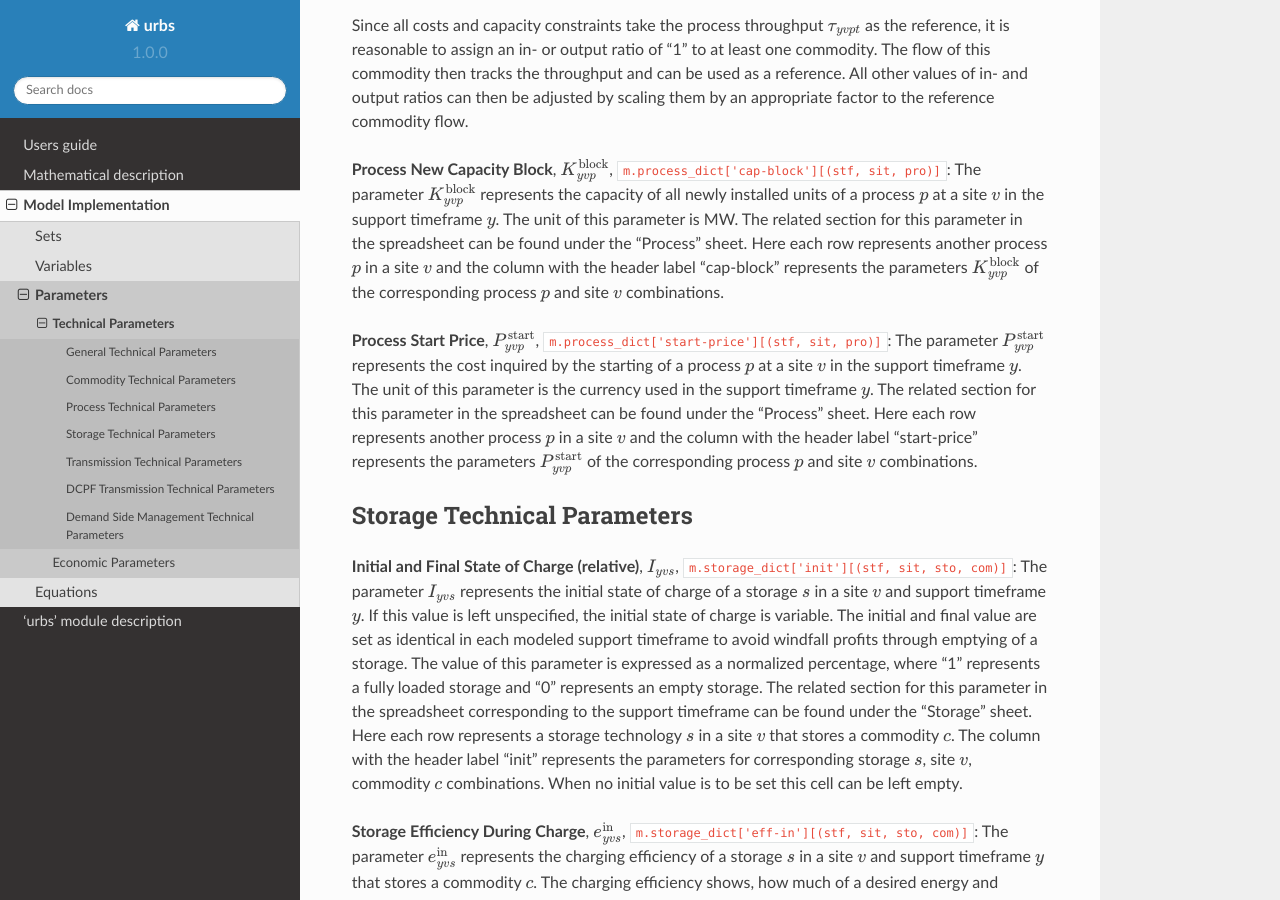
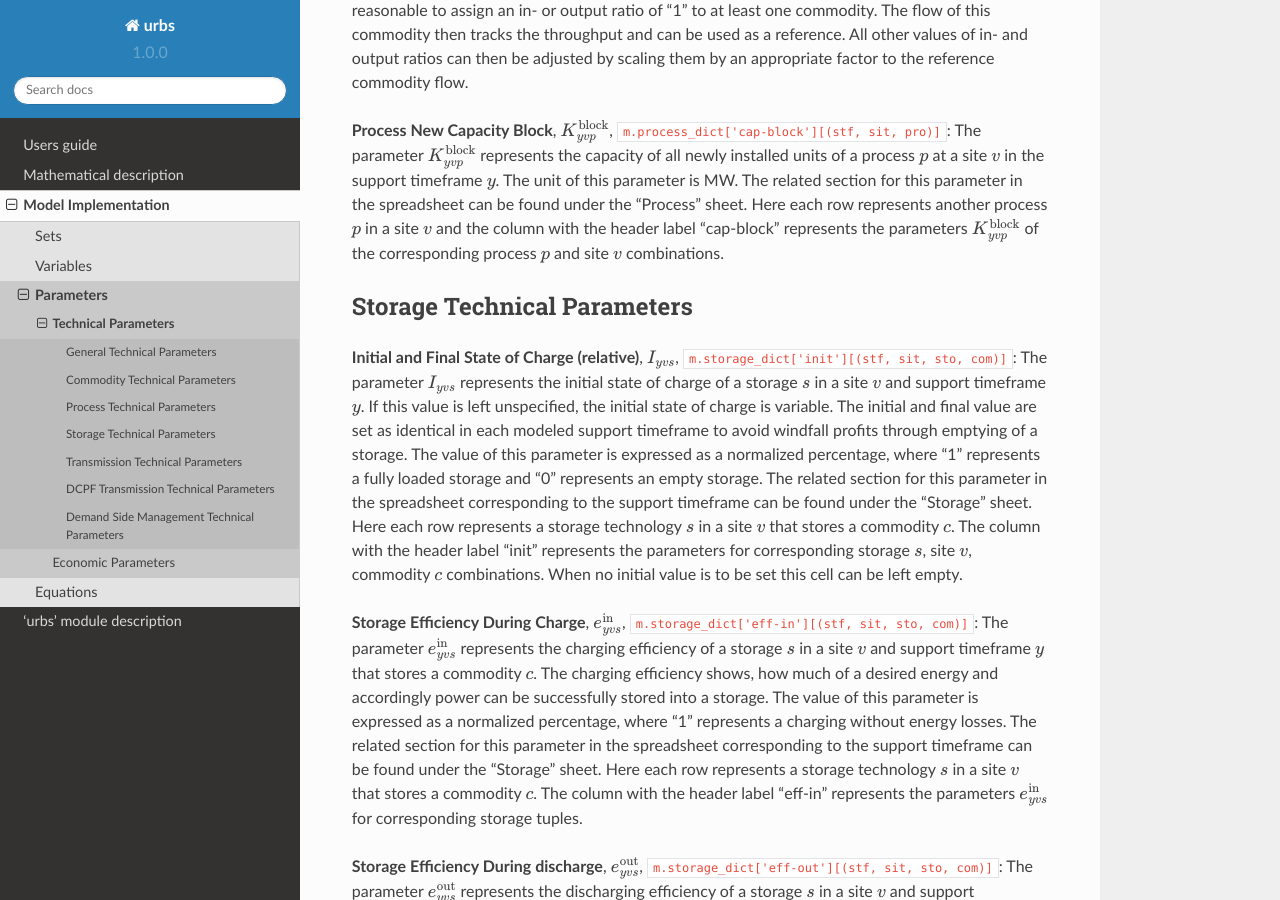
Before and after one commit to tum-ens/urbs, a Sphinx documentation site: the page built from doc/implementdoc/param-tech.rst, in a window 1280 px wide and 900 px high, scrolled down 9783 px. Built offline with Sphinx 7.4.7 and the Read the Docs theme 2.0.0, drawn with Linux system fonts in a browser that asks for light colours; some of the changed text lies outside the part shown.

Commit message:
Update param-tech.rst
Moved process start price to economic parameters

```diff
--- a/doc/implementdoc/param-tech.rst
+++ b/doc/implementdoc/param-tech.rst
@@ -71,8 +71,6 @@
     |:math:`r_{ypc}^\text{out}`                   | _  |Process Output Ratio                               |
     +---------------------------------------------+----+---------------------------------------------------+
     |:math:`{K}_{yvp}^\text{block}`               |MW  |Process New Capacity Block                         |
-    +---------------------------------------------+----+---------------------------------------------------+
-    |:math:`{P}_{yvp}^\text{start}`               | _  |Process Start Price                                |
     +---------------------------------------------+----+---------------------------------------------------+
     |**Storage Technical Parameters**                                                                      |
     +---------------------------------------------+----+---------------------------------------------------+
@@ -559,17 +557,6 @@
 :math:`{K}_{yvp}^\text{block}` of the corresponding process :math:`p` and site
 :math:`v` combinations.
 
-**Process Start Price**, :math:`{P}_{yvp}^\text{start}`,
-``m.process_dict['start-price'][(stf, sit, pro)]``: The parameter
-:math:`{P}_{yvp}^\text{start}` represents the cost inquired by the starting
-of a process :math:`p` at a site :math:`v` in the support timeframe :math:`y`.
-The unit of this parameter is the currency used in the support timeframe :math:`y`.
-The related section for this parameter in the spreadsheet can be found under the
-"Process" sheet. Here each row represents another process :math:`p` in a site :math:`v`
-and the column with the header label "start-price" represents the parameters
-:math:`{P}_{yvp}^\text{start}` of the corresponding process :math:`p` and site
-:math:`v` combinations.
-
 Storage Technical Parameters
 ----------------------------
 
```
